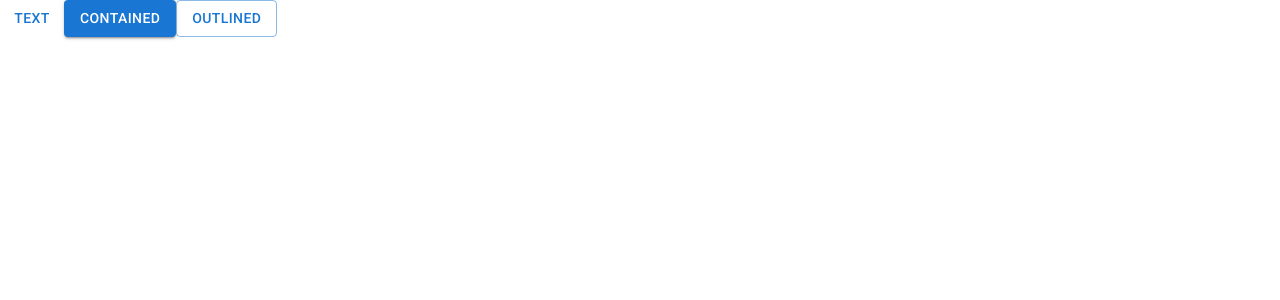
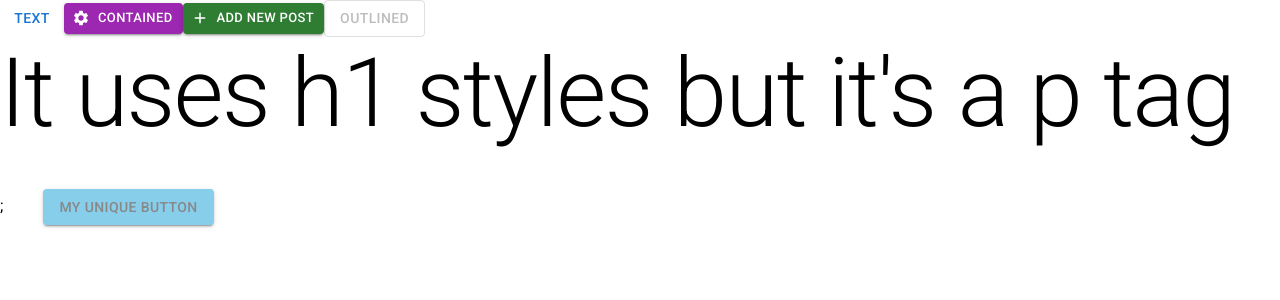
Before and after one commit to gmalheiro/React-native-MUI-, a React (Create React App) app: page / in a window 1280 px wide. Shown: the top 300 px of the page. Built offline with nearby package versions, Linux system fonts and the light colour scheme.

Commit message:
Added buttons and typography to App.js"

```diff
--- a/package.json
+++ b/package.json
@@ -3,10 +3,10 @@
   "version": "0.1.0",
   "private": true,
   "dependencies": {
-    "@emotion/react": "^11.9.0",
-    "@emotion/styled": "^11.8.1",
+    "@emotion/react": "^11.10.4",
+    "@emotion/styled": "^11.10.4",
     "@mui/icons-material": "^5.6.1",
-    "@mui/material": "^5.6.1",
+    "@mui/material": "^5.10.10",
     "@testing-library/jest-dom": "^5.16.4",
     "@testing-library/react": "^13.0.1",
     "@testing-library/user-event": "^13.5.0",
--- a/src/App.js
+++ b/src/App.js
@@ -1,12 +1,36 @@
-import React from 'react';
-import { Button } from '@mui/material';
+import { Button, Typography } from '@mui/material';
+import { Add,Settings } from '@mui/icons-material';
 function App() {
   return (
-
     <div>
       <Button variant="text">Text</Button>
-      <Button variant="contained">Contained</Button>
-      <Button variant="outlined">Outlined</Button>
+      <Button
+        startIcon={<Settings />}
+        variant="contained"
+        color="secondary"
+        size="small"
+      >
+        Contained
+      </Button>
+      <Button
+        startIcon={<Add />}
+        variant="contained"
+        color="success"
+        size="small"
+      >
+        Add new post
+      </Button>
+      <Button variant="outlined" disabled>
+        Outlined
+      </Button>
+      <Typography variant="h1" component="p">
+        It uses h1 styles but it's a p tag
+      </Typography>;
+      <Button variant='contained' sx={{
+        backgroundColor: 'skyblue',
+        color: '#888',
+        margin:5
+      }} >My Unique button</Button>
     </div>
   );
 }
```
Also changed, not shown: 1 other file (tests, documents, lock files or other folders).
